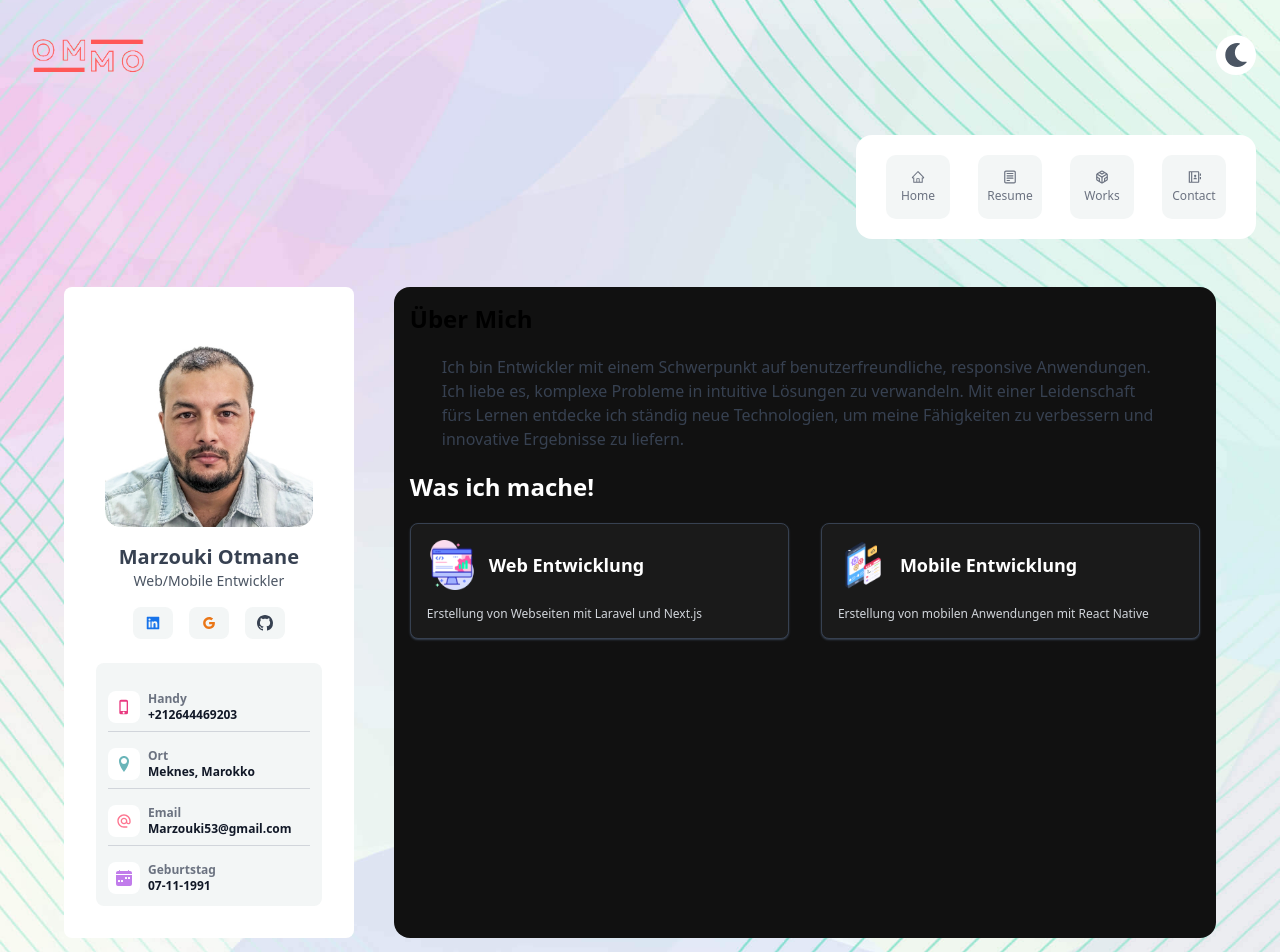
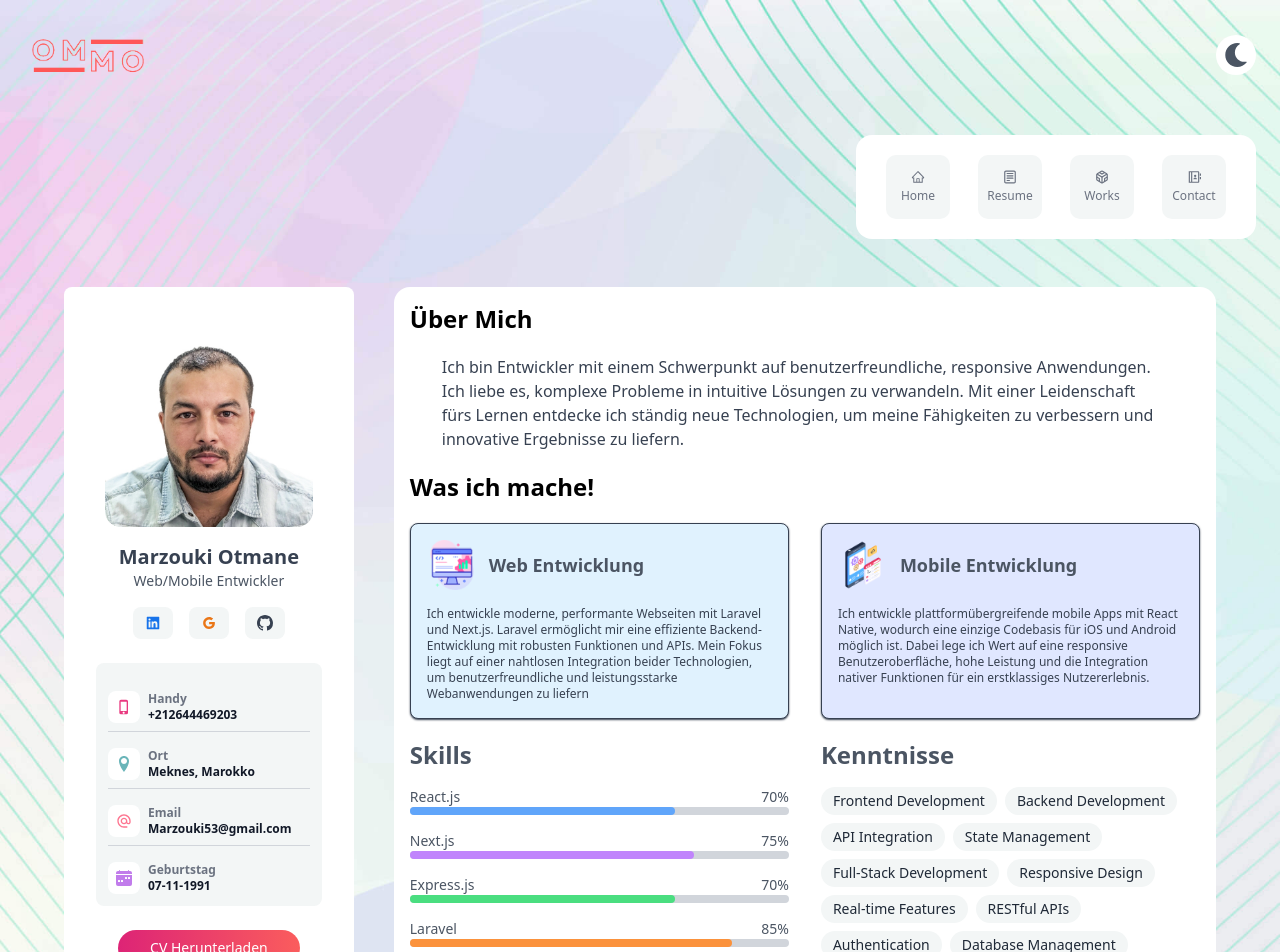
Before and after one commit to Otmanmarzouki/Portfolio-NextjsProjekt, a Next.js app: page /home in a window 1280 px wide. Shown: the top 952 px of the page. Built offline with nearby package versions, Linux system fonts and the light colour scheme.

Commit message:
"Updated styles and added new components to Contact, Home, and Sidebar components"

```diff
--- a/components/Contact/Inputs/index.jsx
+++ b/components/Contact/Inputs/index.jsx
@@ -6,7 +6,7 @@ export default function Inputs({ label, name, value, onChange, required, type, t
           id={name}
           name={name}
           required={required}
-          className="block w-full text-sm bg-transparent border-0 border-b-2 border-[#B5B5B5] appearance-none dark:text-white dark:border-[#333333] dark:focus:border-[#FF6464] focus:outline-none focus:ring-0 focus:border-[#FF6464] peer resize-none p-2 h-10 leading-tight"
+          className="block w-full text-sm bg-transparent border-0 border-b-2 border-[#B5B5B5] appearance-none  dark:text-white dark:border-[#333333] dark:focus:border-[#FF6464] focus:outline-none focus:ring-0 focus:border-[#FF6464] peer resize-none p-2 h-10 leading-tight"
           value={value}
           onChange={onChange}
         />
@@ -16,7 +16,7 @@ export default function Inputs({ label, name, value, onChange, required, type, t
           name={name}
           type={type || 'text'}
           required={required}
-          className="block w-full text-sm bg-transparent border-0 border-b-2 border-[#B5B5B5] appearance-none dark:text-white dark:border-[#333333] dark:focus:border-[#FF6464] focus:outline-none focus:ring-0 focus:border-[#FF6464] peer p-2 h-10 leading-tight"
+          className="block w-full text-sm bg-transparent border-0 border-b-2 border-[#B5B5B5] appearance-none text-gray-600 dark:text-white dark:border-[#333333] dark:focus:border-[#FF6464] focus:outline-none focus:ring-0 focus:border-[#FF6464] peer p-2 h-10 leading-tight"
           value={value}
           onChange={onChange}
         />
--- a/components/Home/ExpertiseCard/index.jsx
+++ b/components/Home/ExpertiseCard/index.jsx
@@ -1,14 +1,15 @@
 import Image from 'next/image';
 
-const ExpertiseCard = ({ Icon, title, description, width , height  }) => (
-  <div className="flex flex-col border border-gray-700 shadow-sm shadow-gray-700 rounded-lg py-4 px-4 w-full bg-[#1a1a1a]">
+const ExpertiseCard = ({ Icon, title, description, width , height ,bg  }) => (
+  <div  className={` flex flex-col border border-gray-700 shadow-sm shadow-gray-700 rounded-lg py-4 px-4 w-full dark:bg-[#1a1a1a] ${bg} `}
+  >
     <div className="flex items-center mb-4">
       <div className="mr-3">
         <Image src={Icon} alt={`${title} Icon`} width={width} height={height} />
       </div>
-      <h3 className="text-lg font-semibold text-white">{title}</h3>
+      <h3 className="text-lg font-semibold text-gray-600 dark:text-white">{title}</h3>
     </div>
-    <p className="text-xs text-gray-300">{description}</p>
+    <p className="text-xs text-gray-700 dark:text-gray-300">{description}</p>
   </div>
 );
 
--- /dev/null
+++ b/components/Home/Skills/index.jsx
@@ -0,0 +1,58 @@
+// components/Skills.js
+import React from 'react';
+
+const skillsData = [
+  { name: 'React.js', level: 70, color: 'bg-blue-400' },
+  { name: 'Next.js', level: 75, color: 'bg-purple-400' },
+  { name: 'Express.js', level: 70, color: 'bg-green-400' },
+  { name: 'Laravel', level: 85, color: 'bg-orange-400' },
+  { name: 'React Native', level: 80, color: 'bg-indigo-400' },
+];
+
+const knowledgeTags = [
+  'Frontend Development', 'Backend Development', 'API Integration',
+  'State Management', 'Full-Stack Development', 'Responsive Design',
+  'Real-time Features', 'RESTful APIs', 'Authentication', 'Database Management'
+];
+
+const Skills = () => {
+  return (
+    <div className="flex flex-col lg:flex-row gap-8">
+      <div className="w-full lg:w-1/2">
+        <h2 className="text-2xl font-semibold mb-4 text-gray-600 dark:text-white"> Skills</h2>
+        <div className="space-y-4">
+          {skillsData.map((skill) => (
+            <div key={skill.name}>
+              <div className="flex justify-between text-sm font-medium text-gray-600 dark:text-white">
+                <span>{skill.name}</span>
+                <span>{skill.level}%</span>
+              </div>
+              <div className="w-full bg-gray-300 h-2 rounded-full">
+                <div
+                  style={{ width: `${skill.level}%` }}
+                  className={`${skill.color} h-2 rounded-full`}
+                ></div>
+              </div>
+            </div>
+          ))}
+        </div>
+      </div>
+
+      <div className="w-full lg:w-1/2">
+        <h2 className="text-2xl font-semibold mb-4 text-gray-600 dark:text-white">Kenntnisse</h2>
+        <div className="flex flex-wrap gap-2">
+          {knowledgeTags.map((tag, index) => (
+            <span
+              key={index}
+              className="bg-[#F3F6F6] dark:bg-[#292929] text-gray-800 dark:text-white px-3 py-1 rounded-full text-sm"
+            >
+              {tag}
+            </span>
+          ))}
+        </div>
+      </div>
+    </div>
+  );
+};
+
+export default Skills;
--- a/components/Home/index.jsx
+++ b/components/Home/index.jsx
@@ -3,38 +3,37 @@ import Description from '@/components/Home/Description';
 import ExpertiseCard from '@/components/Home/ExpertiseCard';
 import WebIcon from '@/public/Photos/web.png';
 import MobileIcon from '@/public/Photos/mobile.png';
+import Skills from '@/components/Home/Skills';
 
 export default function Home() {
   const description =`Ich bin Entwickler mit einem Schwerpunkt auf benutzerfreundliche, responsive Anwendungen. Ich liebe es, komplexe Probleme in intuitive Lösungen zu verwandeln.
-
        Mit einer Leidenschaft fürs Lernen entdecke ich ständig neue Technologien, um meine Fähigkeiten zu verbessern und innovative Ergebnisse zu liefern.`;
 
   return (
-    <section className="flex flex-col w-full bg-[#111111] rounded-2xl space-y-5 p-4">
-
+    <section className="flex flex-col w-full bg-white dark:bg-[#111111] rounded-2xl space-y-5 p-4">
       <Title text="Über Mich" />
-
-
       <Description description={description} />
-      <h1 className="text-2xl font-bold  text-white">Was ich mache!</h1>
-
+      <h1 className="text-2xl font-bold  text-black  dark:text-white">Was ich mache!</h1>
       <div className="grid grid-cols-1 md:grid-cols-1 lg:grid-cols-2 gap-4 lg:gap-8 mt-6">
         <ExpertiseCard
           Icon={WebIcon}
           title="Web Entwicklung"
-          description="Erstellung von Webseiten mit Laravel und Next.js"
+          description="Ich entwickle moderne, performante Webseiten mit Laravel und Next.js. Laravel ermöglicht mir eine effiziente Backend-Entwicklung mit robusten Funktionen und APIs. Mein Fokus liegt auf einer nahtlosen Integration beider Technologien, um benutzerfreundliche und leistungsstarke Webanwendungen zu liefern"
           width={50}
           height={50}
+          bg="bg-sky-100"
         />
 
         <ExpertiseCard
           Icon={MobileIcon}
           title="Mobile Entwicklung"
-          description="Erstellung von mobilen Anwendungen mit React Native"
+          description="Ich entwickle plattformübergreifende mobile Apps mit React Native, wodurch eine einzige Codebasis für iOS und Android möglich ist. Dabei lege ich Wert auf eine responsive Benutzeroberfläche, hohe Leistung und die Integration nativer Funktionen für ein erstklassiges Nutzererlebnis."
           width={50}
           height={50}
+          bg="bg-indigo-100"
         />
       </div>
+      <Skills/>
     </section>
   );
 }
--- a/components/Sidebar/index.jsx
+++ b/components/Sidebar/index.jsx
@@ -14,6 +14,13 @@ export default function Sidebar() {
     <div className="flex w-full space-y-2">
       <PersonalInfosComponent />
     </div>
+    <a
+  href="/documents/Lebenslauf.pdf"
+  download
+  className="inline-flex items-center mx-auto bg-gradient-to-r duration-200 transition ease-linear hover:bg-gradient-to-l from-[#DD2476] to-[#fa5252ef] px-8 py-2 text-sm text-white rounded-[35px] mt-6"
+>
+  CV Herunterladen
+</a>
   </section>
   );
 }
```
Also changed, not shown: 1 other file (tests, documents, lock files or other folders).
